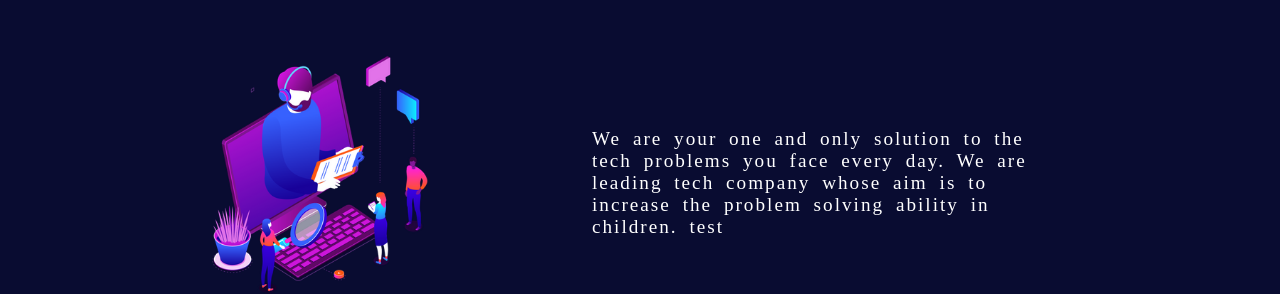
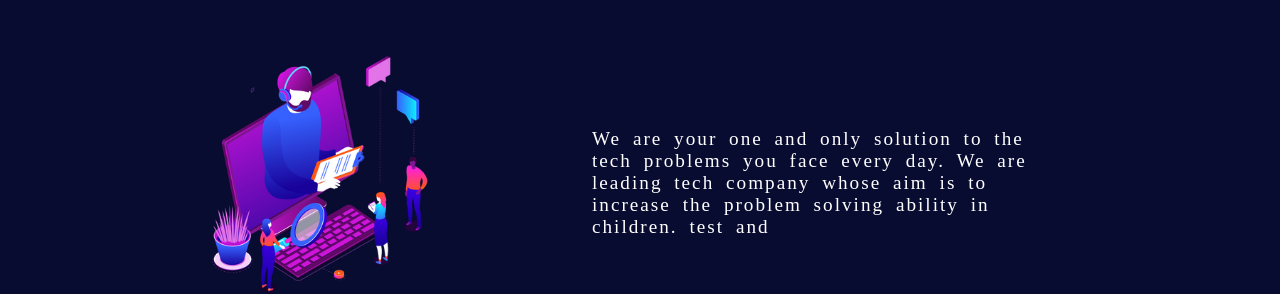
Before and after one commit to codewithAmitg/reactone, a React (Create React App) app: page / in a window 1280 px wide. Shown: the part 1000-1294 px from the top of the page. Built offline with nearby package versions, Linux system fonts and the light colour scheme.

Commit message:
adding some text

```diff
--- a/src/components/Home.jsx
+++ b/src/components/Home.jsx
@@ -22,7 +22,7 @@ const Home = () => {
                 <p>
                 We are your one and only solution to the tech problems you face
                 every day. We are leading tech company whose aim is to increase the
-                problem solving ability in children. test
+                problem solving ability in children. test and
                 </p>
             </div>
         </div>
```
